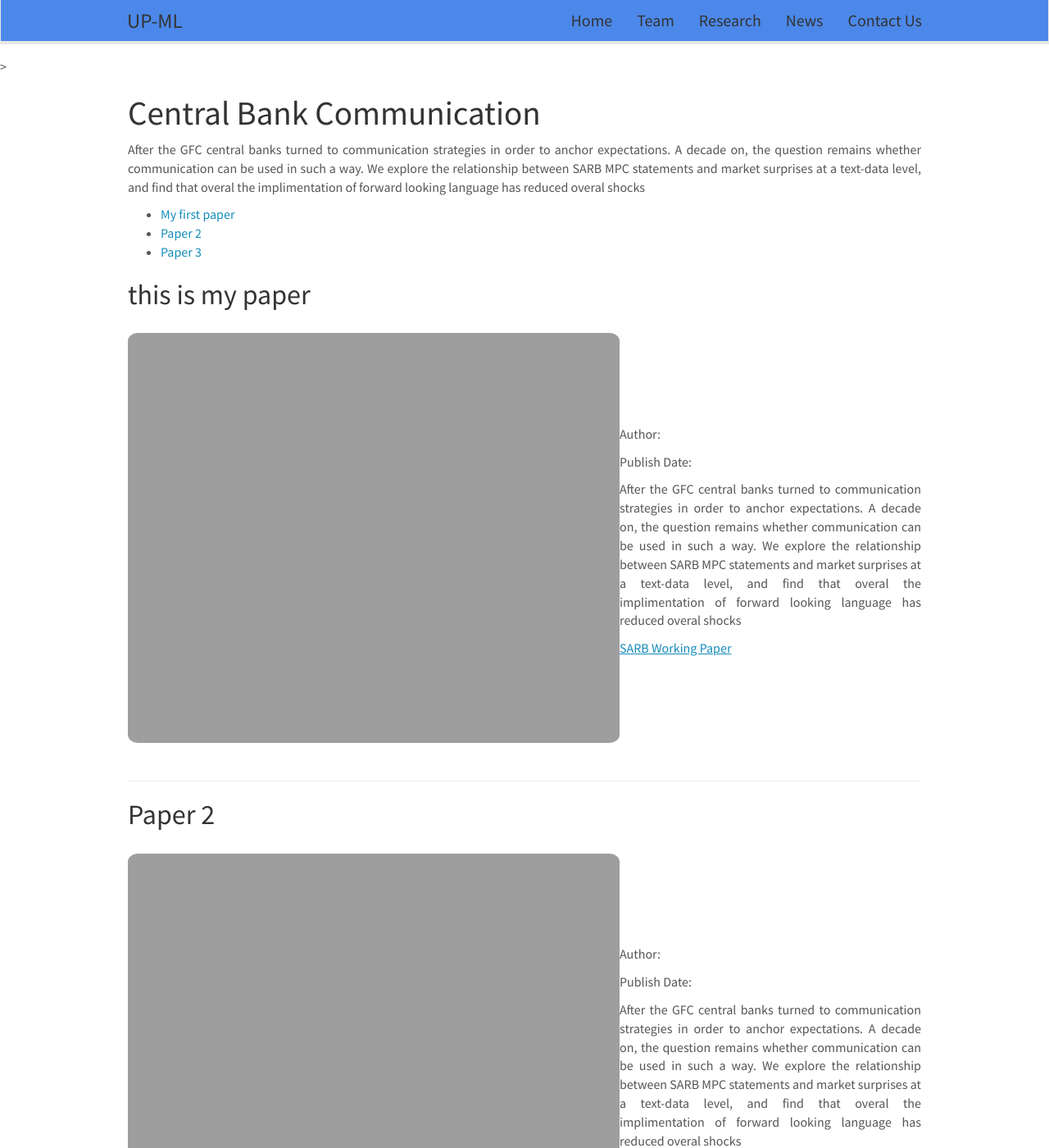
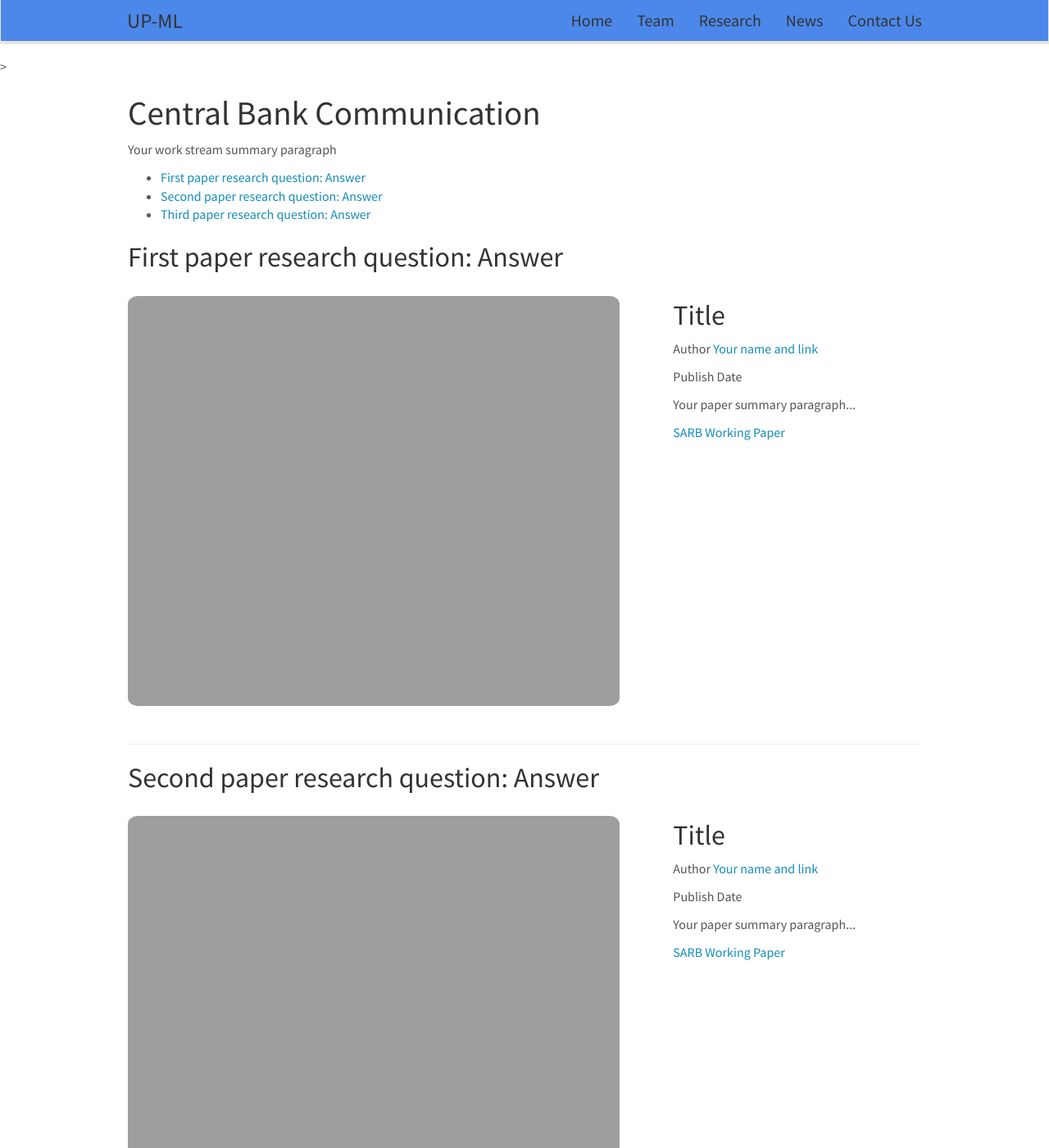
Before and after one commit to upmacrolab/upmacrolab.github.io, a Jekyll site: the page built from _pages/cbcom.md, in a window 1280 px wide and 1400 px high. Shown: the whole window at 82% size. Built offline with Jekyll 4.4.1, drawn with Linux system fonts in a browser that asks for light colours; nearby versions of some CDN libraries; some of the changed text lies outside the part shown.

Commit message:
updated cbcom.md

```diff
--- a/_pages/cbcom.md
+++ b/_pages/cbcom.md
@@ -8,104 +8,80 @@ permalink: /cbcom.html/
 
 # Central Bank Communication
 
-<p align="justify"> After the GFC central banks turned to communication strategies in order to anchor expectations. A decade on, the question remains whether communication can be used in such a way. We explore the relationship between SARB MPC statements and market surprises at a text-data level, and find that overal the implimentation of forward looking language has reduced overal shocks </p>
+<p align="justify"> Your work stream summary paragraph </p>
 
-* [My first paper](#this-is-my-paper)
-* [Paper 2](#paper-2)
-* [Paper 3](#paper-3)
+* [First paper research question: Answer](#first-paper-research-question-answer)
+* [Second paper research question: Answer](#second-paper-research-question-answer)
+* [Third paper research question: Answer](#third-paper-research-question-answer)
 
 
+## First paper research question: Answer
+<div class="row">
+  <div class="col col-md-8" markdown="0">
+    <!-- replace with your paper figure -->
+    <img src="{{ site.url }}{{ site.baseurl }}/images/pubpic/sentiment_time_guidance.pdf" alt="Conditional forecasting"  width="600" height="500"/>
 
+  </div>
+  <div class="col col-md-4" markdown="0">
+  <!-- replace title with your title -->
+  <h2>Title</h2>
+  <!-- replace author with your name and link -->
+  <p> Author <a href="https://charlvschoor.github.io/">Your name and link</a> </p>
+  <!-- replace with the date of publication -->
+  <p>Publish Date</p>
+  <!-- replace with your text -->
+  <p align="justify"> Your paper summary paragraph... </p>
+  <!-- replace with your paper link -->
+  <a href="https://www.resbank.co.za/content/dam/sarb/publications/working-papers/2024/Can%20monetary%20and%20fiscal%20policy%20account%20for%20South%20Africa%27s%20economic%20stagnation.pdf" target="_blank">SARB Working Paper</a>
 
+  </div>
+</div>
 
+<!-- Divider -->
+---
 
+## Second paper research question: Answer
+<div class="row">
+  <div class="col col-md-8" markdown="0">
+  <!-- replace with your paper figure -->
+    <img src="{{ site.url }}{{ site.baseurl }}/images/pubpic/sentiment_time_guidance.pdf" alt="Conditional forecasting"  width="600" height="500"/>
 
+  </div>
+  <div class="col col-md-4" markdown="0">
+  <!-- replace title with your title -->
+  <h2>Title</h2>
+  <!-- replace author with your name and link -->
+  <p> Author <a href="https://charlvschoor.github.io/">Your name and link</a> </p>
+  <!-- replace with the date of publication -->
+  <p>Publish Date</p>
+  <!-- replace with your text -->
+  <p align="justify"> Your paper summary paragraph... </p>
+  <!-- replace with your paper link -->
+  <a href="https://www.resbank.co.za/content/dam/sarb/publications/working-papers/2024/Can%20monetary%20and%20fiscal%20policy%20account%20for%20South%20Africa%27s%20economic%20stagnation.pdf" target="_blank">SARB Working Paper</a>
 
-
-
-
-
-
-
-## this is my paper
-
-<table>
-<tr>
-<!-- <th> Good </th> -->
-<!-- <th> Bad </th> -->
-</tr>
-<tr>
-<td>
-
-<img src="{{ site.url }}{{ site.baseurl }}/images/pubpic/time_dimension_over_time_guidances.pdf" alt="Conditional forecasting"  width="600" height="500"/>
-
-</td>
-<td>
-
-
-<p>Author: </p>
-<p>Publish Date: </p>
-<p align="justify"> After the GFC central banks turned to communication strategies in order to anchor expectations. A decade on, the question remains whether communication can be used in such a way. We explore the relationship between SARB MPC statements and market surprises at a text-data level, and find that overal the implimentation of forward looking language has reduced overal shocks </p>
-
-<a href="https://www.resbank.co.za/content/dam/sarb/publications/working-papers/2024/Can%20monetary%20and%20fiscal%20policy%20account%20for%20South%20Africa%27s%20economic%20stagnation.pdf" target="_blank">SARB Working Paper</a>
-
-</td>
-</tr>
-</table>
+  </div>
+</div>
 
 ---
 
-## Paper 2
+## Third paper research question: Answer
+<div class="row">
+  <div class="col col-md-8" markdown="0">
+  <!-- replace with your paper figure -->
+    <img src="{{ site.url }}{{ site.baseurl }}/images/pubpic/sankey_gmm_8_topics.pdf" alt="Conditional forecasting"  width="600" height="500"/>
 
-<table>
-<tr>
-<!-- <th> Good </th> -->
-<!-- <th> Bad </th> -->
-</tr>
-<tr>
-<td>
+  </div>
+  <div class="col col-md-4" markdown="0">
+  <!-- replace title with your title -->
+  <h2>Title</h2>
+  <!-- replace author with your name and link -->
+  <p> Author <a href="https://charlvschoor.github.io/">Your name and link</a> </p>
+  <!-- replace with the date of publication -->
+  <p>Publish Date</p>
+  <!-- replace with your text -->
+  <p align="justify"> Your paper summary paragraph... </p>
+  <!-- replace with your paper link -->
+  <a href="https://www.resbank.co.za/content/dam/sarb/publications/working-papers/2024/Can%20monetary%20and%20fiscal%20policy%20account%20for%20South%20Africa%27s%20economic%20stagnation.pdf" target="_blank">SARB Working Paper</a>
 
-
-<img src="{{ site.url }}{{ site.baseurl }}/images/pubpic/sentiment_time_guidance.pdf" alt="Conditional forecasting"  width="600" height="500"/>
-
-</td>
-<td>
-
-
-<p>Author: </p>
-<p>Publish Date: </p>
-<p align="justify"> After the GFC central banks turned to communication strategies in order to anchor expectations. A decade on, the question remains whether communication can be used in such a way. We explore the relationship between SARB MPC statements and market surprises at a text-data level, and find that overal the implimentation of forward looking language has reduced overal shocks </p>
-
-<a href="https://www.resbank.co.za/content/dam/sarb/publications/working-papers/2024/Can%20monetary%20and%20fiscal%20policy%20account%20for%20South%20Africa%27s%20economic%20stagnation.pdf" target="_blank">SARB Working Paper</a>
-
-</td>
-</tr>
-</table>
-
----
-
-## Paper 3
-
-<table>
-<tr>
-<!-- <th> Good </th> -->
-<!-- <th> Bad </th> -->
-</tr>
-<tr>
-<td>
-
-<img src="{{ site.url }}{{ site.baseurl }}/images/pubpic/sankey_gmm_8_topics.pdf" alt="Conditional forecasting"  width="600" height="500"/>
-
-</td>
-<td>
-
-
-<p>Author: </p>
-<p>Publish Date: </p>
-<p align="justify"> After the GFC central banks turned to communication strategies in order to anchor expectations. A decade on, the question remains whether communication can be used in such a way. We explore the relationship between SARB MPC statements and market surprises at a text-data level, and find that overal the implimentation of forward looking language has reduced overal shocks </p>
-
-<a href="https://www.resbank.co.za/content/dam/sarb/publications/working-papers/2024/Can%20monetary%20and%20fiscal%20policy%20account%20for%20South%20Africa%27s%20economic%20stagnation.pdf" target="_blank">SARB Working Paper</a>
-
-</td>
-</tr>
-</table>
+  </div>
+</div>
```
Also changed, not shown: 1 other file.
